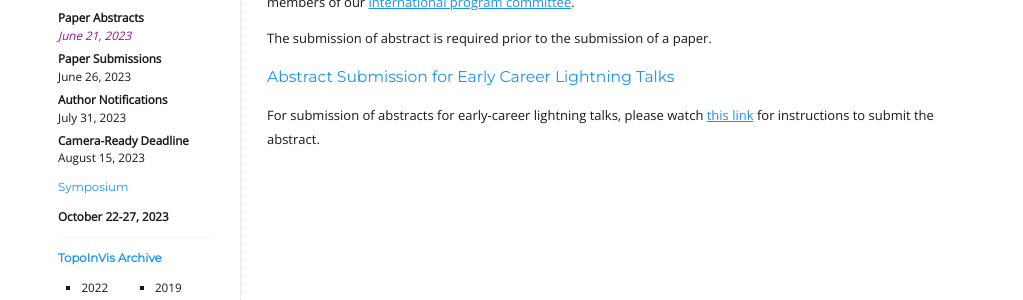
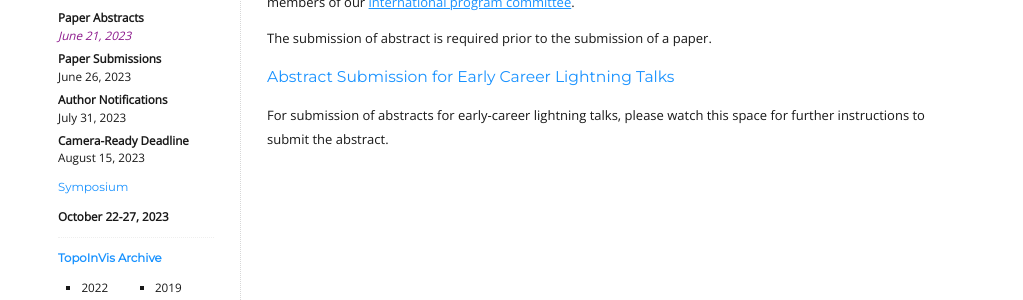
Before and after one commit to TopoInVis-Workshop/2024, a Jekyll site: the page built from _pages/submission.md, in a window 1280 px wide. Shown: the part 417-717 px from the top of the page, without its empty margins (128-1151 px from the left). Built offline with Jekyll 4.4.1, drawn with Linux system fonts in a browser that asks for light colours.

Commit message:
Update submission.md

```diff
--- a/_pages/submission.md
+++ b/_pages/submission.md
@@ -24,5 +24,4 @@ of a paper.
 
 ## Abstract Submission for Early Career Lightning Talks
 
-For submission of abstracts for early-career lightning talks, please watch
-[this link](https://forms.gle/YpkvNcDH1FyusqZX9) for instructions to submit the abstract.
+For submission of abstracts for early-career lightning talks, please watch this space for further instructions to submit the abstract.
```
